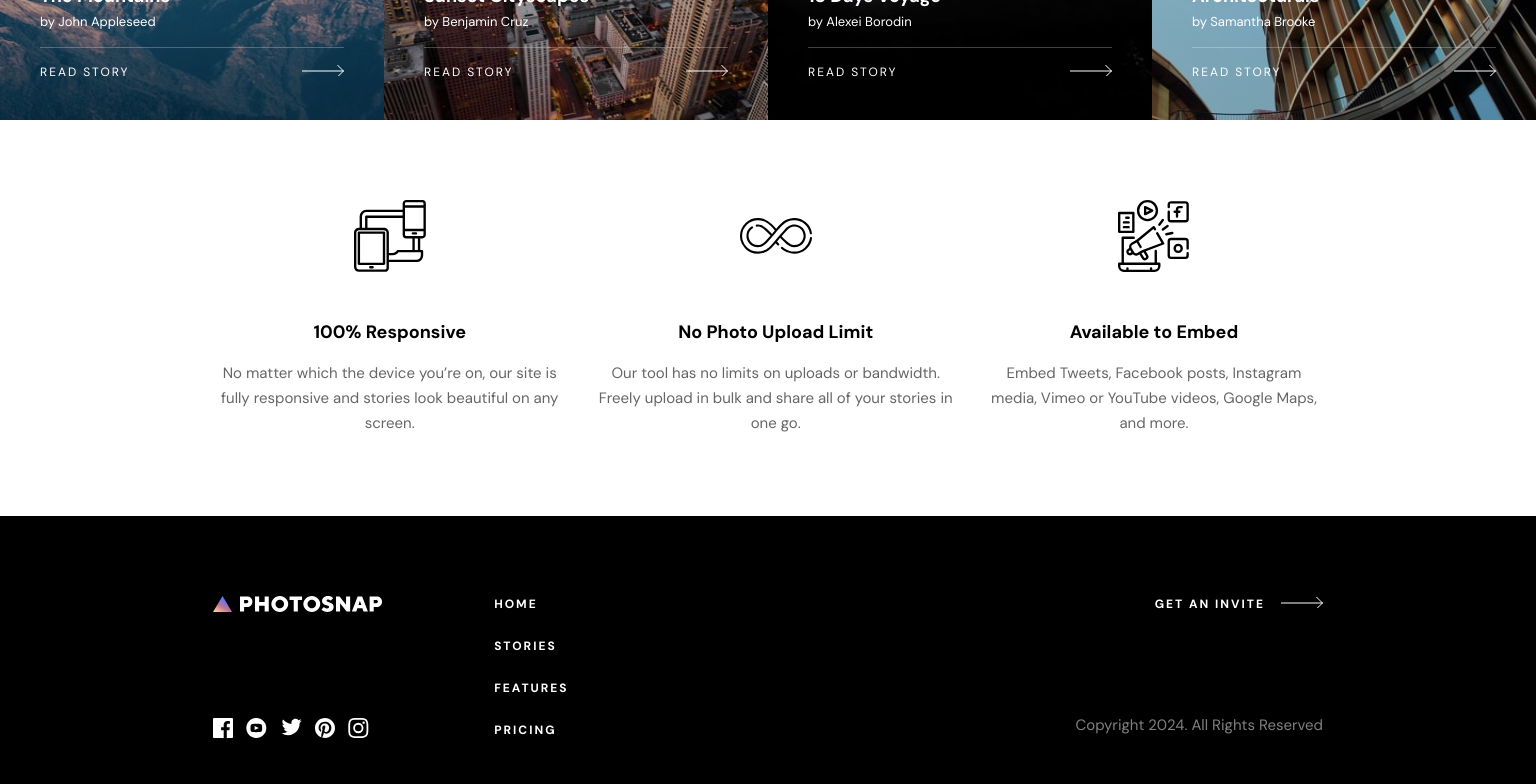
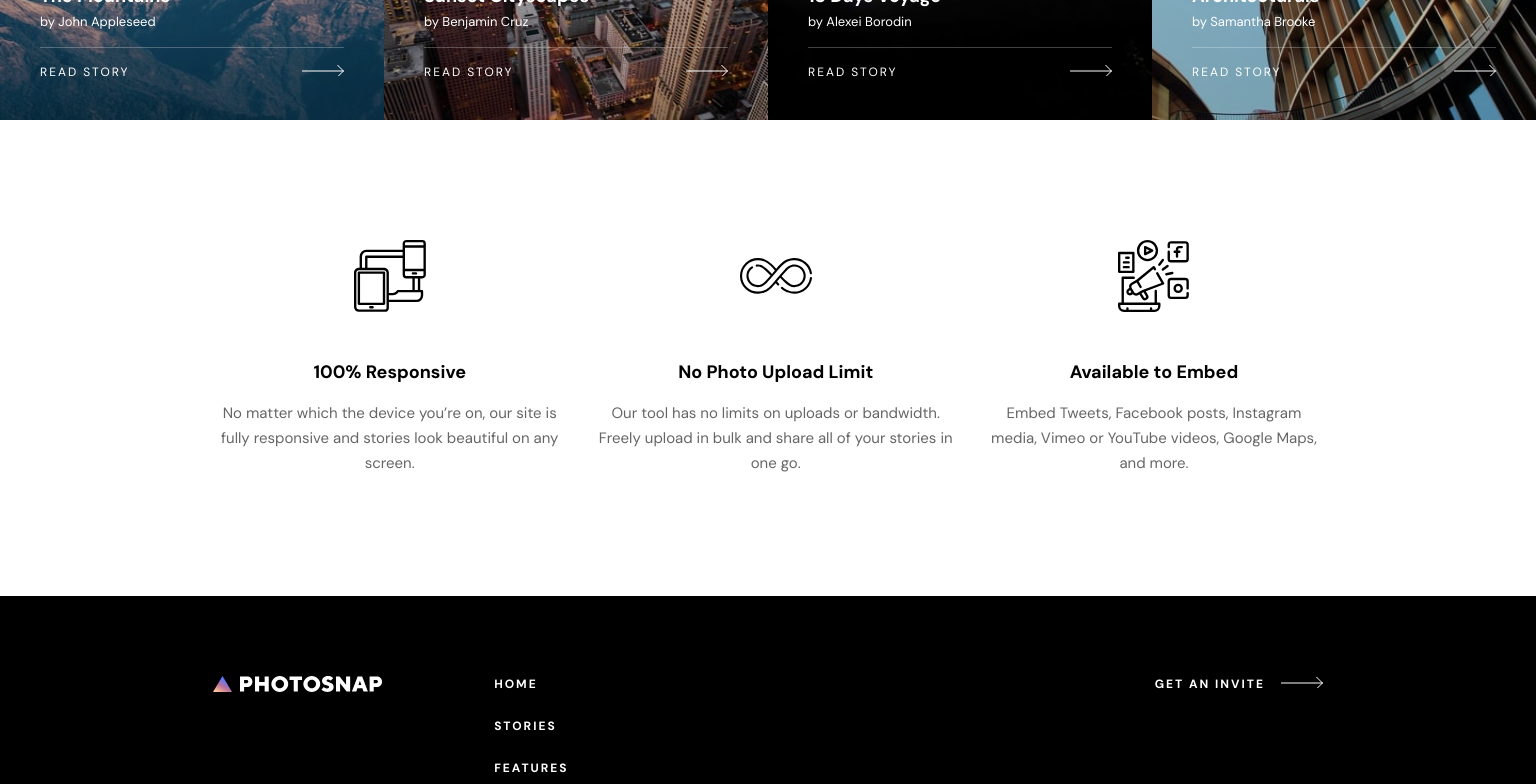
Before and after one commit to Lordyner/photosnap, a Next.js app: page / in a window 1536 px wide. Shown: the part 2300-3084 px from the top of the page. Built offline with nearby package versions, Linux system fonts and the light colour scheme.

Commit message:
Fix wrong padding on feature section on homepage for desktop

```diff
--- a/Components/Features.module.css
+++ b/Components/Features.module.css
@@ -23,6 +23,8 @@
     .features {
         flex-direction: row;
         gap: 1.875rem;
+        padding-top: 7.5rem;
+        padding-bottom: 7.5rem;
     }
 
     .features.doubleColumnTablet {
```
